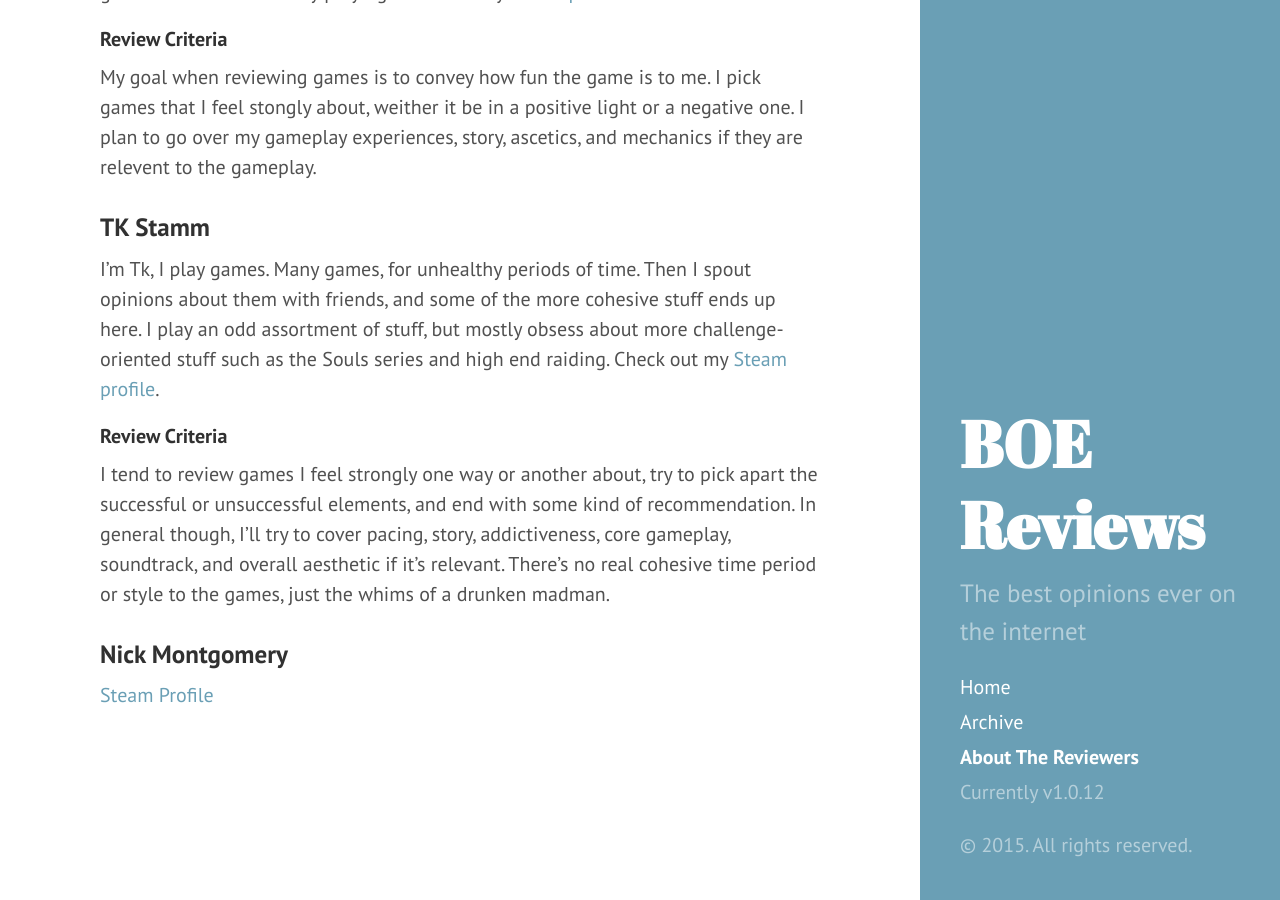
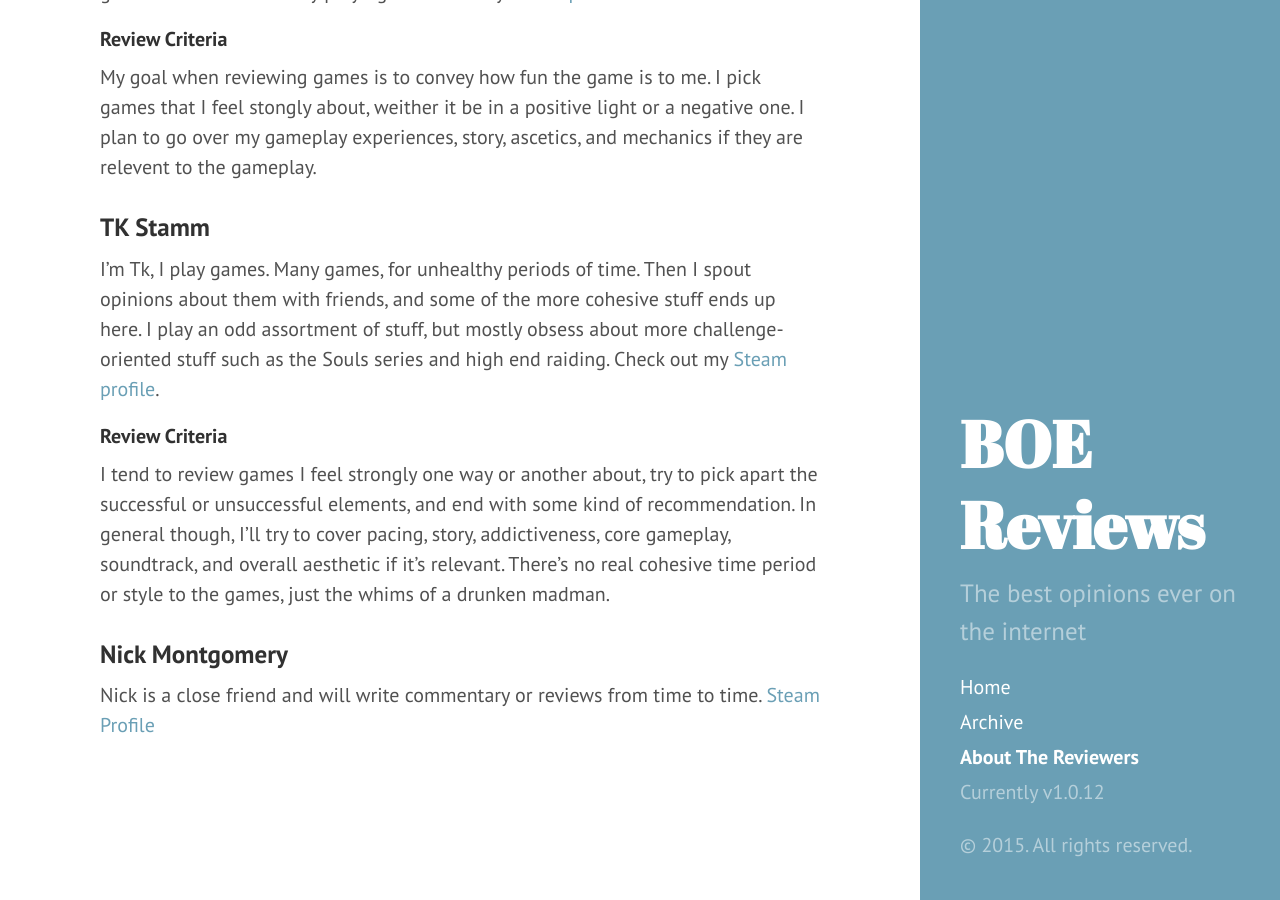
Before and after one commit to LordFluffyPants/LordFluffyPants.github.io, a Jekyll site: the page built from about.md, in a window 1280 px wide and 900 px high, scrolled down 564 px. Built offline with Jekyll 4.4.1, drawn with Linux system fonts in a browser that asks for light colours; Markdown is read by kramdown in place of the engine named in the settings.

Commit message:
updated about page

```diff
--- a/about.md
+++ b/about.md
@@ -18,4 +18,4 @@ I'm Tk, I play games.  Many games, for unhealthy periods of time.  Then I spout
 I tend to review games I feel strongly one way or another about, try to pick apart the successful or unsuccessful elements, and end with some kind of recommendation. In general though, I'll try to cover pacing, story, addictiveness, core gameplay, soundtrack, and overall aesthetic if it's relevant.  There's no real cohesive time period or style to the games, just the whims of a drunken madman.
 
 ###Nick Montgomery
-[Steam Profile](http://steamcommunity.com/profiles/76561198059887910)
+Nick is a close friend and will write commentary or reviews from time to time. [Steam Profile](http://steamcommunity.com/profiles/76561198059887910)
```
